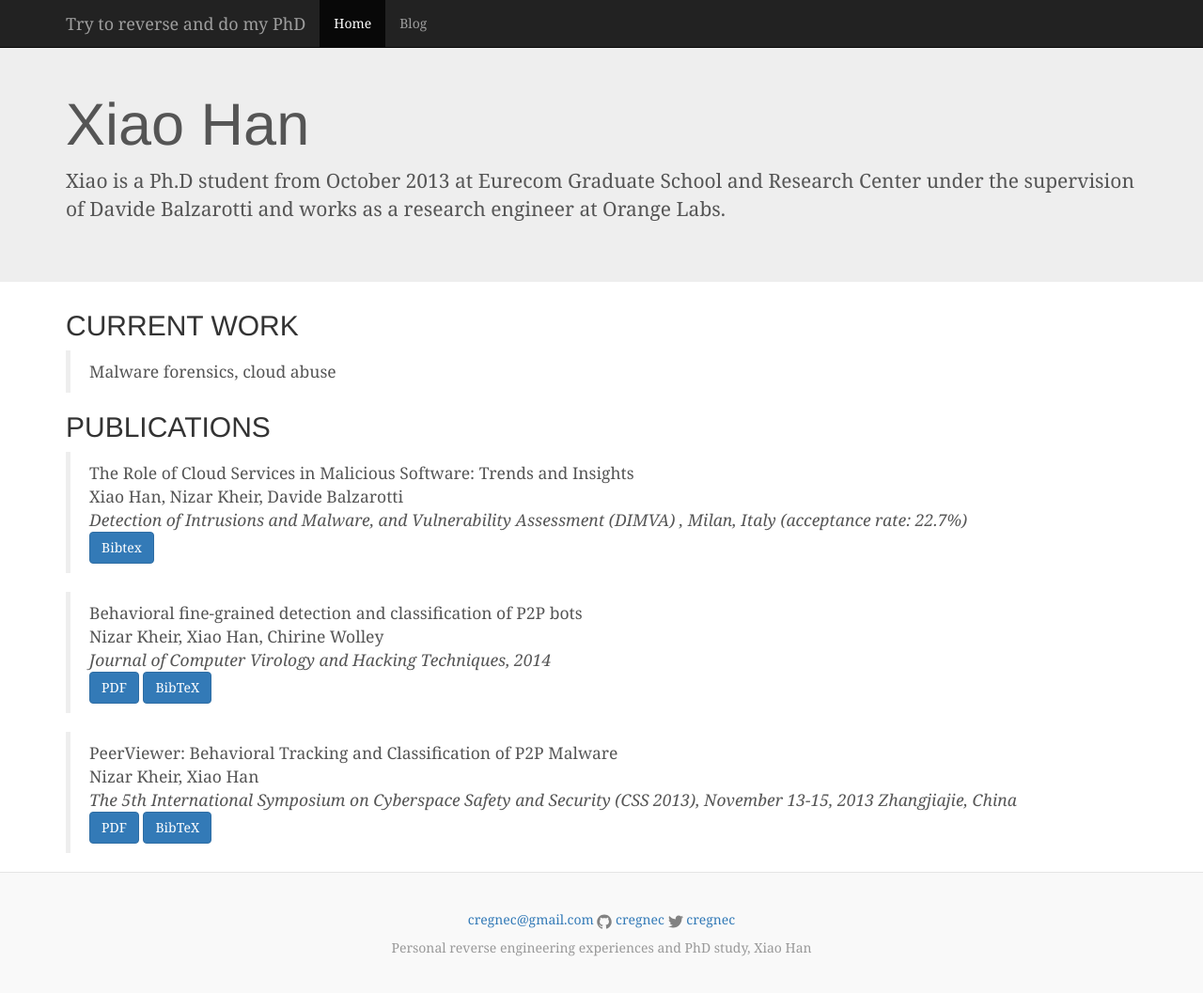
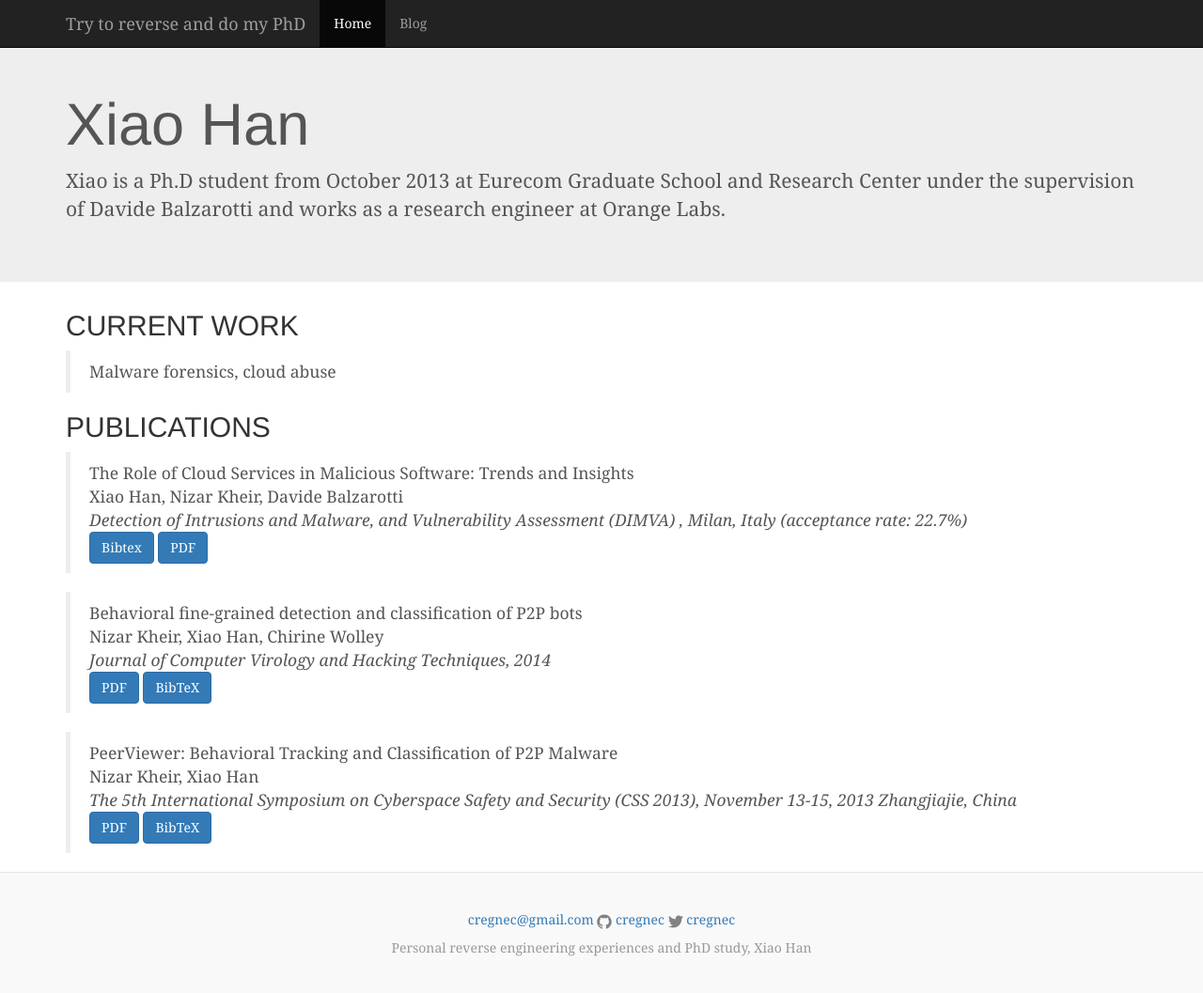
Before and after one commit to cregnec/cregnec.github.io, a Jekyll site: the page built from index.html, in a window 1280 px wide and 1069 px high. Shown: the top 1057 px of the window at 94% size. Built offline with Jekyll 4.4.1, drawn with Linux system fonts in a browser that asks for light colours; nearby versions of some CDN libraries.

Commit message:
add dimva paper

```diff
--- a/index.html
+++ b/index.html
@@ -33,6 +33,7 @@ layout: default
              <em>(acceptance rate: 22.7%)</em>
              <div>
                  <a href="{{ site.baseurl }}/assets/publications/han2015dimva.bib" class="btn btn-mini btn-primary">Bibtex</a>
+                 <a href="{{ site.baseurl }}/assets/publications/han2015dimva.pdf" class="btn btn-mini btn-primary">PDF</a>
              </div>
             </blockquote>
           </div>
```
Also changed, not shown: 1 other file.
